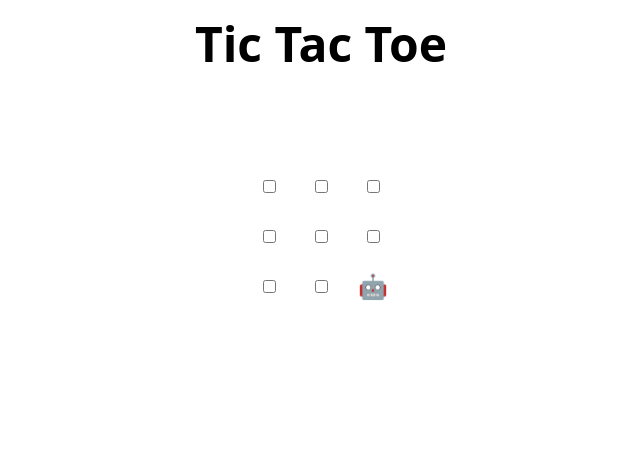
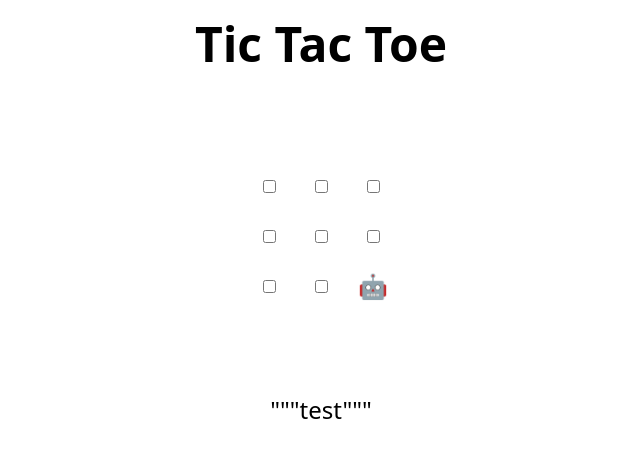
Before and after one commit to emreari/skills-review-pull-requests, a plain HTML site: page index.html in a window 1280 px wide. Shown: the whole page, without its empty margins (319-959 px from the left). Drawn offline with Linux system fonts and the light colour scheme.

Commit message:
Update index.html

```diff
--- a/index.html
+++ b/index.html
@@ -48,6 +48,7 @@
 </table>
 
 <h2 hidden>Game over, refresh to play again 🧑‍💻 🤖!</h2>
+"""test"""
 
 <script>
   // Initialization
```
